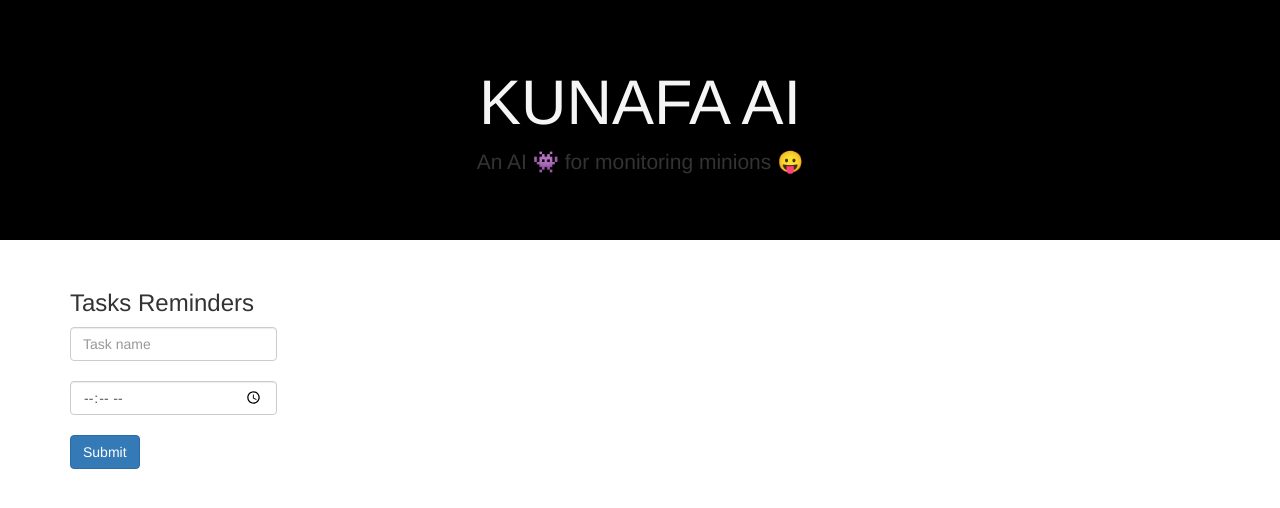
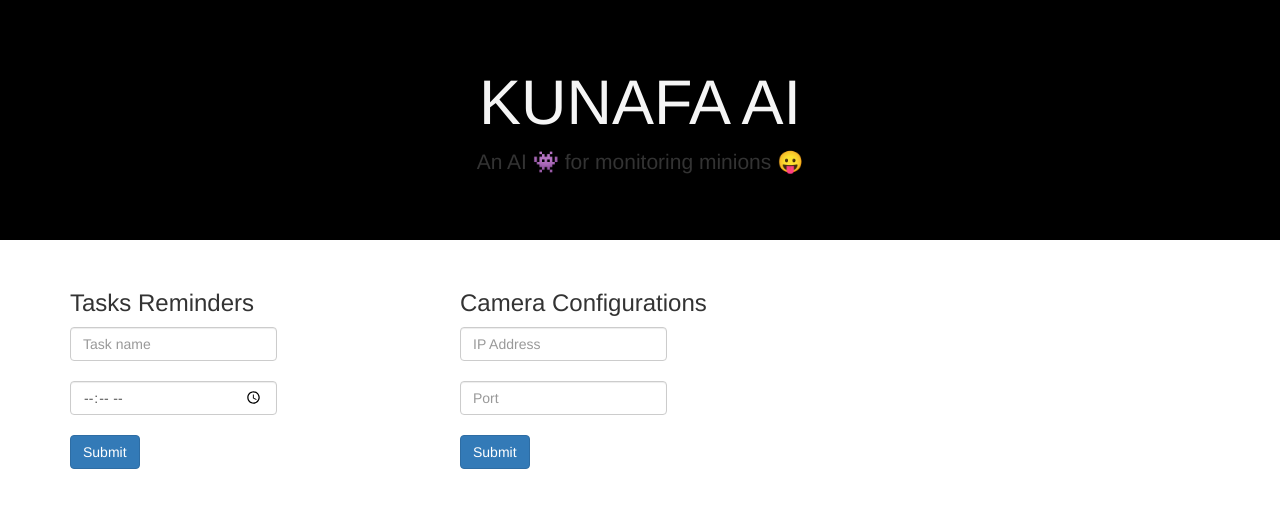
Before and after one commit to TechMaverik/Kunafa_AI, a Django app: page / in a window 1280 px wide. Shown: the top 508 px of the page. Run offline with Django 4.2, Linux system fonts and the light colour scheme; some libraries are stand-ins or nearby versions.

Commit message:
ipcamera design

```diff
--- a/Kunafa_AI/kunafa_configurations/templates/index.html
+++ b/Kunafa_AI/kunafa_configurations/templates/index.html
@@ -28,7 +28,30 @@
                 <td>&nbsp;</td>
             </tr>
             <tr>
-                <td><input type="time" class="form-control" id="usr"></td>
+                <td><input type="time" class="form-control" id="time"></td>
+            </tr>
+            <tr>
+                <td>&nbsp;</td>
+            </tr>
+            <tr>
+                <td><button type="button" class="btn btn-primary" >Submit</Submit></td>
+            </tr>
+          </table>
+      </form>
+    </div>
+
+    <div class="col-sm-4">
+      <h3>Camera Configurations</h3>
+      <form>
+        <table>
+            <tr>
+                <td><input type="text" class="form-control" id="ip" placeholder="IP Address"></td>
+            </tr>
+            <tr>
+                <td>&nbsp;</td>
+            </tr>
+            <tr>
+                <td><input type="text" class="form-control" id="port" placeholder="Port"></td>
             </tr>
             <tr>
                 <td>&nbsp;</td>
@@ -42,5 +65,7 @@
   </div>
 </div>
 
+
+
 </body>
 </html>
```
